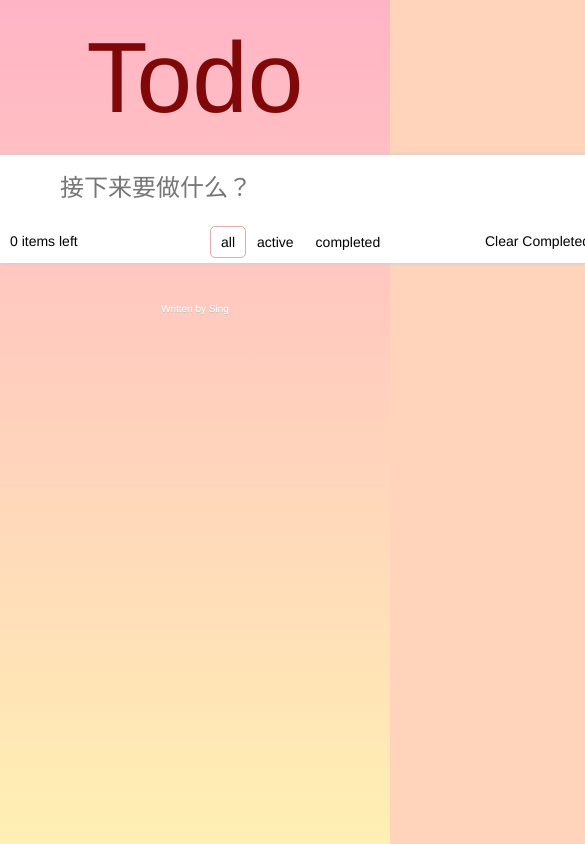
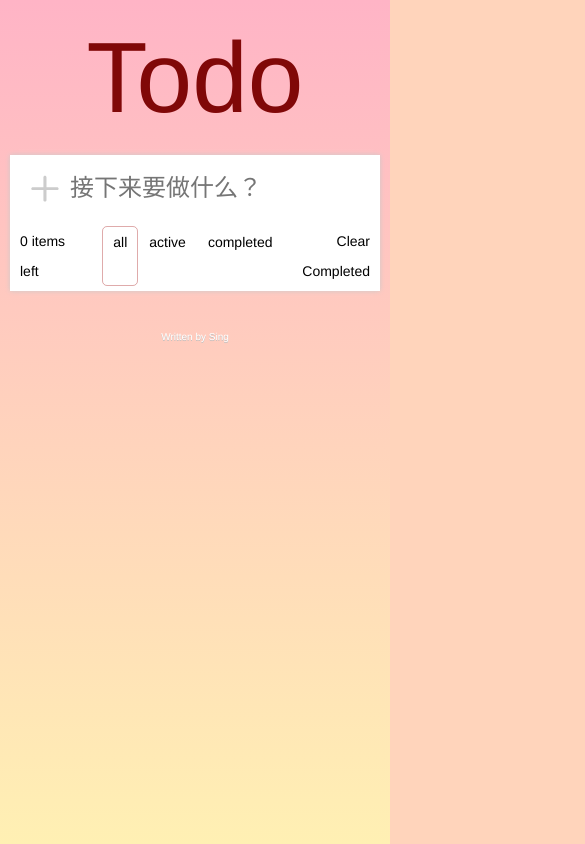
Before and after one commit to singingXY/Vue-Todos, a Vue app: page / in a window 390 px wide. Shown: the whole page, 585 px wide, since content can reach past the window. Built offline with nearby package versions, Linux system fonts and the light colour scheme.

Commit message:
加了一个+图标

```diff
--- a/src/todo/todo.vue
+++ b/src/todo/todo.vue
@@ -96,5 +96,13 @@ export default {
   padding: 6px;
   border: 0;
   padding: 16px 16px 16px 60px;
+  background: #fff url('../assets/images/jia.svg') no-repeat
+    20px center;
+}
+@media screen and (max-width: 600px) {
+  .real-app {
+    width: calc(100% - 20px);
+    margin: 0 10px;
+  }
 }
 </style>
```
Also changed, not shown: src/assets/images/jia.svg (added).
